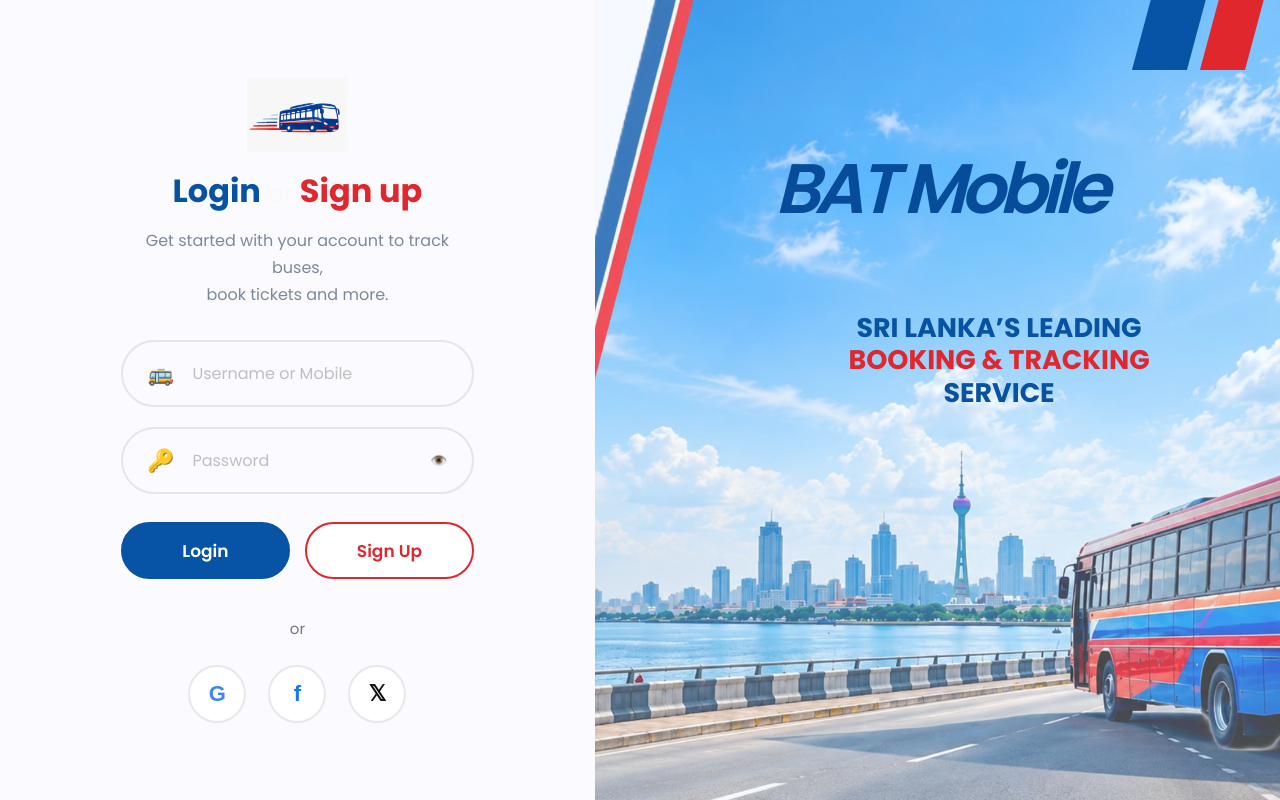
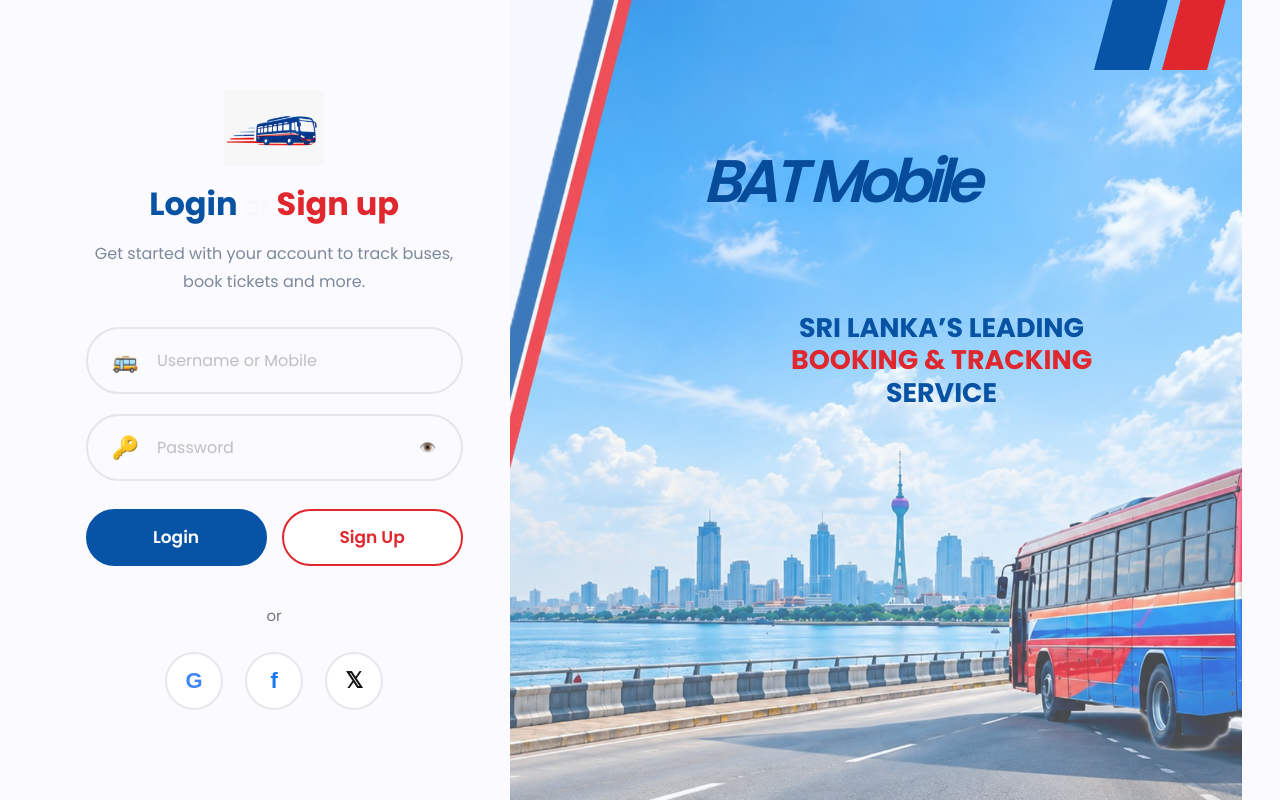
Before and after one commit to wenurajayanath/BAT-Mobile, a React (Vite) app: page / in a window 1280 px wide. Built offline with nearby package versions, Linux system fonts and the light colour scheme.

Commit message:
Brand Logo1

```diff
--- a/src/App.css
+++ b/src/App.css
@@ -27,7 +27,7 @@
   width: 38%;
   height: 100vh;
   background: #FAFAFF;
-  margin-left: 6%;
+  margin-left: 3%;
   display: flex;
   justify-content: center;
   align-items: center;
@@ -288,7 +288,7 @@
   width: 59%;
   height: 100vh;
   position: relative;
-  margin-left: 6%;
+  margin-right:3%;
 
   background-image:
     linear-gradient(
@@ -347,7 +347,7 @@
   position: absolute;
   top: 17%;
   left: 28%;
-  font-size: clamp(60px, 6vw, 70px);
+  font-size: clamp(60px, 6vw, 60px);
   font-weight: 600;
   font-style:italic;
   color: #064c9b;
```
